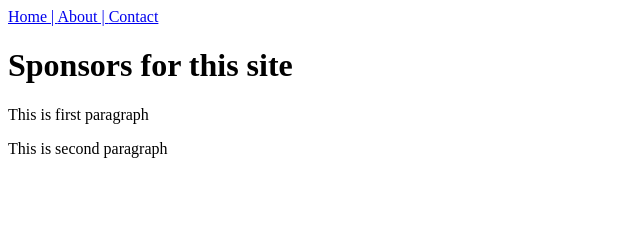
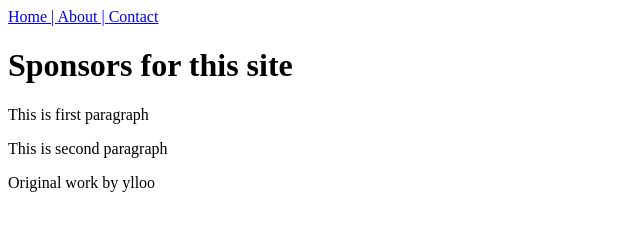
Before and after one commit to yuanjie8629/LearningGit, a plain HTML site: page sponsor.html in a window 1280 px wide. Shown: the whole page, without its empty margins (0-640 px from the left). Drawn offline with Linux system fonts and the light colour scheme.

Commit message:
Added footer for original work declaration

```diff
--- a/sponsor.html
+++ b/sponsor.html
@@ -10,4 +10,7 @@
     <p>This is first paragraph</p>
     <p>This is second paragraph</p>
   </body>
+  <footer>
+    Original work by ylloo
+  </footer>
 </html>
```
